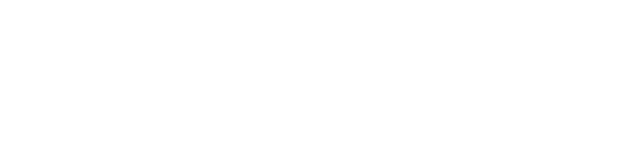
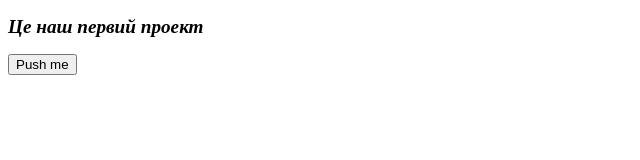
Before and after one commit to Romaleso261981/test-Okten-School, a plain HTML site: page index.html in a window 1280 px wide. Shown: the whole page, without its empty margins (0-640 px from the left). Drawn offline with Linux system fonts and the light colour scheme.

Commit message:
added btn

```diff
--- a/index.html
+++ b/index.html
@@ -3,7 +3,14 @@
   <head>
     <meta charset="UTF-8" />
     <meta name="viewport" content="width=device-width, initial-scale=1.0" />
+    <link rel="stylesheet" href="./styles.css" />
     <title>Document</title>
   </head>
-  <body></body>
+  <body>
+    <section>
+      <h1 class="title">Це наш первий проект</h1>
+      <button id="button">Push me</button>
+    </section>
+    <script src="./index.js"></script>
+  </body>
 </html>
--- /dev/null
+++ b/index.js
@@ -0,0 +1,6 @@
+const btn = document.getElementById("button");
+console.log(btn);
+
+btn.onclick = function () {
+  alert("clicked");
+};
--- /dev/null
+++ b/styles.css
@@ -0,0 +1,5 @@
+.title {
+  font-style: italic;
+  font-size: larger;
+  color: black;
+}
```
